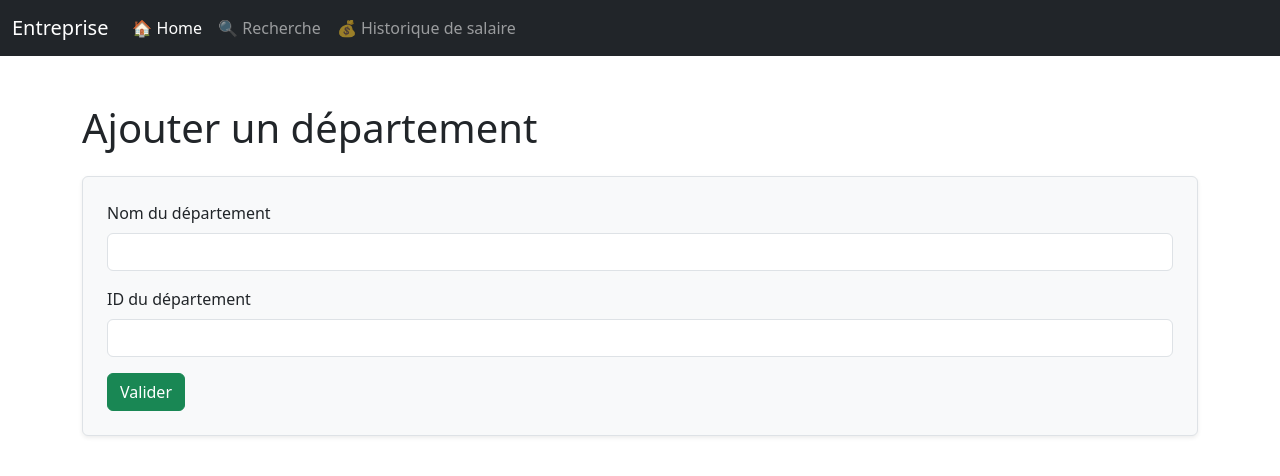
After one commit to antsa-cmd/TP_REEL, a PHP site: page /pages/ajout-departement.php in a window 1280 px wide. The commit adds this page. Shown: the top 476 px of the page. Run offline with PHP 8.4, Linux system fonts and the light colour scheme.

Commit message:
departement

```diff
--- a/inc/fonction.php
+++ b/inc/fonction.php
@@ -54,3 +54,9 @@ function getDepartmentName($dept_no) {
     $row = mysqli_fetch_assoc($result);
     return $row['dept_name'] ?? 'Département inconnu';
 }
+
+function ajout_departement($info){
+    $sql_insert = "INSERT INTO departments SET dept_no = '%s', dept_name = '%s'";
+    $sql = sprintf($sql_insert, $info['dept_no'] ,$info['dept_name'] );
+    mysqli_query(dbconnect(), $sql);
+}
--- /dev/null
+++ b/pages/ajout-departement.php
@@ -0,0 +1,61 @@
+<?php
+require('../inc/fonction.php');
+if ($_SERVER['REQUEST_METHOD'] == "POST") {
+    $info['dept_name'] = $_POST['departement'];
+    $info['dept_no'] = $_POST['id-dep'];
+
+    ajout_departement($info);
+    header('Location: ajout-departement.php');
+    exit();
+}
+?>
+<!DOCTYPE html>
+<html lang="fr">
+<head>
+    <meta charset="UTF-8">
+    <meta name="viewport" content="width=device-width, initial-scale=1.0">
+    <title>Ajouter un département</title>
+    <link rel="stylesheet" href="../asset/bootstrap.min.css">
+</head>
+<nav class="navbar navbar-expand-lg navbar-dark bg-dark">
+        <div class="container-fluid">
+            <a class="navbar-brand" href="#">Entreprise</a>
+            <button class="navbar-toggler" type="button" data-bs-toggle="collapse" data-bs-target="#navbarContent"
+                aria-controls="navbarContent" aria-expanded="false" aria-label="Toggle navigation">
+                <span class="navbar-toggler-icon"></span>
+            </button>
+
+            <div class="collapse navbar-collapse" id="navbarContent">
+                <ul class="navbar-nav me-auto mb-2 mb-lg-0">
+                    <li class="nav-item">
+                        <a class="nav-link active" href="index.php">🏠 Home</a>
+                    </li>
+                    <li class="nav-item">
+                        <a class="nav-link" href="recherche.php">🔍 Recherche</a>
+                    </li>
+                    <li class="nav-item">
+                        <a class="nav-link" href="salaires.php">💰 Historique de salaire</a>
+                    </li>
+                </ul>
+            </div>
+        </div>
+    </nav>
+<body>
+    <div class="container mt-5">
+        <h1 class="mb-4">Ajouter un département</h1>
+        <form action="ajout-departement.php" method="POST" class="border p-4 rounded shadow-sm bg-light">
+            <div class="mb-3">
+                <label for="departement" class="form-label">Nom du département</label>
+                <input type="text" id="departement" name="departement" class="form-control" required>
+            </div>
+            <div class="mb-3">
+                <label for="id-dep" class="form-label">ID du département</label>
+                <input type="text" id="id-dep" name="id-dep" class="form-control" required>
+            </div>
+            <button type="submit" class="btn btn-success">Valider</button>
+        </form>
+    </div>
+
+    <script src="../asset/bootstrap.bundle.min.js"></script>
+</body>
+</html>
--- a/pages/index.php
+++ b/pages/index.php
@@ -30,6 +30,9 @@ $departments = getDepartmentsWithManager();
                     </li>
                     <li class="nav-item">
                         <a class="nav-link" href="salaires.php">💰 Historique de salaire</a>
+                    </li>
+                    <li class="nav-item">
+                        <a class="nav-link" href="ajout-departement.php">Ajouter un département</a>
                     </li>
                 </ul>
             </div>
--- a/pages/salaires.php
+++ b/pages/salaires.php
@@ -48,7 +48,6 @@ $result = mysqli_query($conn, $sql);
 <body>
 <div class="container mt-5">
     <h2 class="text-center mb-4">Liste des Salaires</h2>
-    <p><a href="index.php">retour a la liste</a></p>
 
     <table class="table table-bordered table-striped">
         <thead class="table-dark">
```
